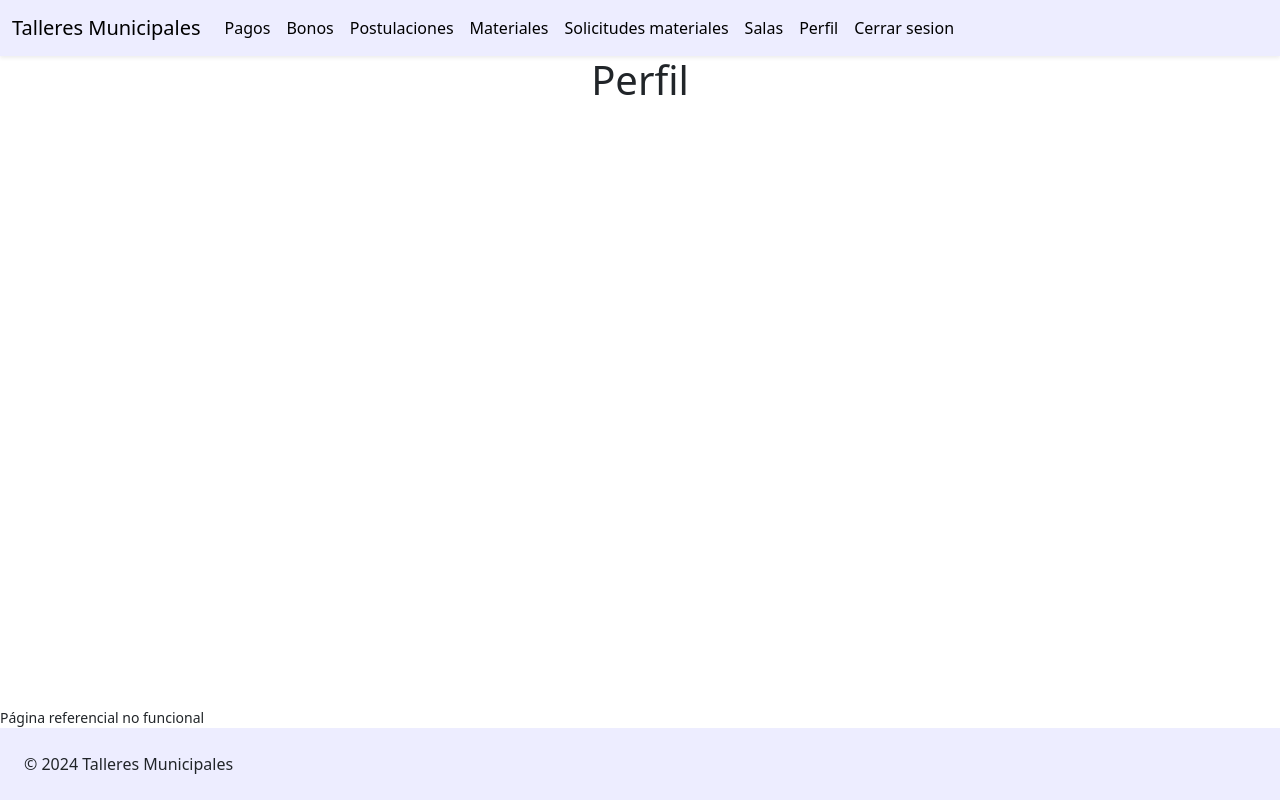
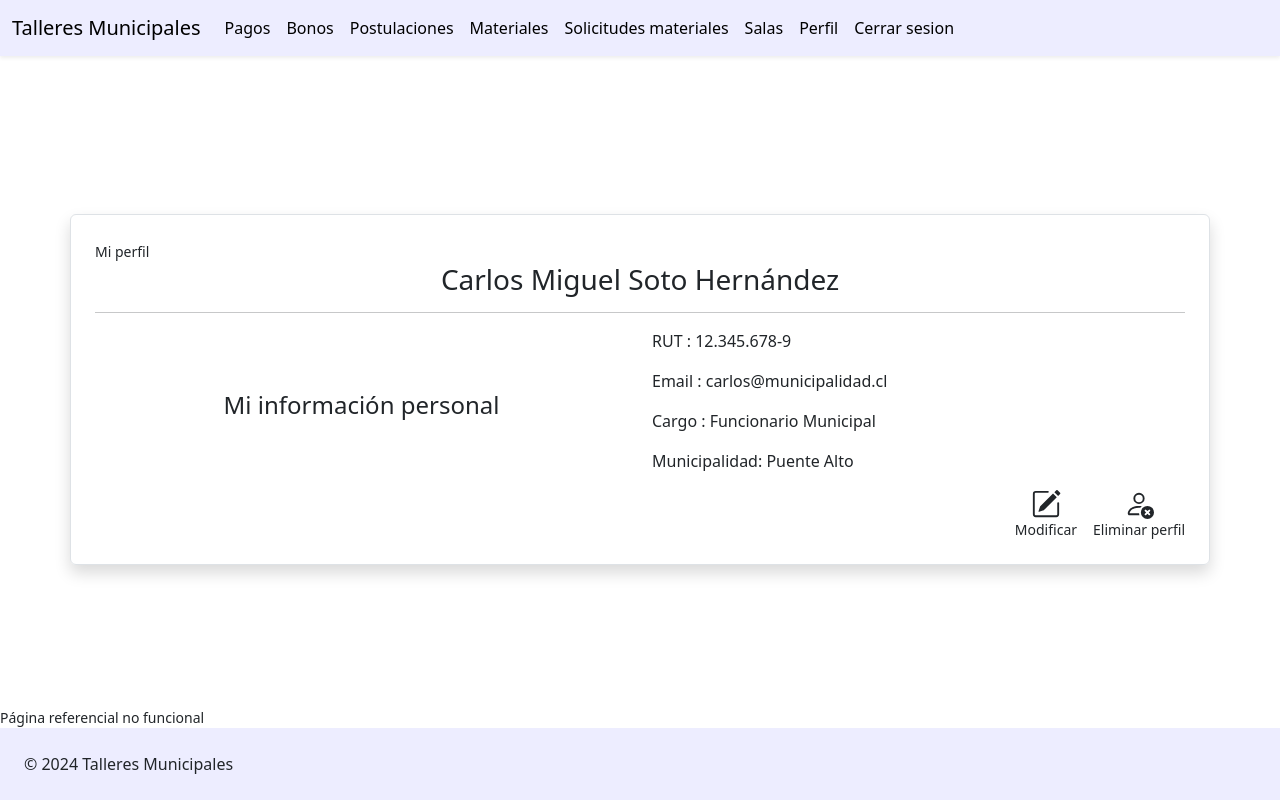
Before and after one commit to Joakosss/TalleresMunicipalidad, a Django app: page /administrador/perfil-admin in a window 1280 px wide. Run offline with Django 5.2, Linux system fonts and the light colour scheme; some libraries are stand-ins or nearby versions.

Commit message:
perfil admin

```diff
--- a/administradorAPP/templates/pages/perfil-admin.html
+++ b/administradorAPP/templates/pages/perfil-admin.html
@@ -2,6 +2,43 @@
 {% block head %}
 
 {% endblock %}
+
 {% block body %}
-    <h1 style="text-align: center;">Perfil</h1>
+<main class="d-flex align-items-center">
+    <article id="miPerfil" class="container border p-4 rounded mt-3 shadow">
+        <small>Mi perfil</small>
+        <div class="text-center">
+            <h3>Carlos Miguel Soto Hernández</h3>
+        </div>
+        <hr />
+        <div class="row">
+            <div class="col-12 col-sm-6 d-flex justify-content-center align-items-center">
+                <h4>Mi información personal</h4>
+            </div>
+            <div class="col-12 col-sm-6">
+                <p>RUT : 12.345.678-9</p>
+                <p>Email : carlos@municipalidad.cl</p>
+                <p>Cargo : Funcionario Municipal</p>
+                <P>Municipalidad: Puente Alto</P>
+            </div>
+        </div>
+
+        <section class="d-flex gap-3 justify-content-end">
+            <div id="btnModificar" class="d-flex flex-column align-items-center">
+                <svg xmlns="http://www.w3.org/2000/svg" width="30" height="30" fill="currentColor" class="bi bi-pencil-square profile-icon" viewBox="0 0 16 16">
+                    <path d="M15.502 1.94a.5.5 0 0 1 0 .706L14.459 3.69l-2-2L13.502.646a.5.5 0 0 1 .707 0l1.293 1.293zm-1.75 2.456-2-2L4.939 9.21a.5.5 0 0 0-.121.196l-.805 2.414a.25.25 0 0 0 .316.316l2.414-.805a.5.5 0 0 0 .196-.12l6.813-6.814z"/>
+                    <path fill-rule="evenodd" d="M1 13.5A1.5 1.5 0 0 0 2.5 15h11a1.5 1.5 0 0 0 1.5-1.5v-6a.5.5 0 0 0-1 0v6a.5.5 0 0 1-.5.5h-11a.5.5 0 0 1-.5-.5v-11a.5.5 0 0 1 .5-.5H9a.5.5 0 0 0 0-1H2.5A1.5 1.5 0 0 0 1 2.5z"/>
+                </svg>
+                <small>Modificar</small>
+            </div>
+            <div id="btnDelete" class="d-flex flex-column align-items-center">
+                <svg xmlns="http://www.w3.org/2000/svg" width="30" height="30" fill="currentColor" class="bi bi-person-x profile-icon" viewBox="0 0 16 16">
+                    <path d="M11 5a3 3 0 1 1-6 0 3 3 0 0 1 6 0M8 7a2 2 0 1 0 0-4 2 2 0 0 0 0 4m.256 7a4.5 4.5 0 0 1-.229-1.004H3c.001-.246.154-.986.832-1.664C4.484 10.68 5.711 10 8 10q.39 0 .74.025c.226-.341.496-.65.804-.918Q8.844 9.002 8 9c-5 0-6 3-6 4s1 1 1 1z"/>
+                    <path d="M12.5 16a3.5 3.5 0 1 0 0-7 3.5 3.5 0 0 0 0 7m-.646-4.854.646.647.646-.647a.5.5 0 0 1 .708.708l-.647.646.647.646a.5.5 0 0 1-.708.708l-.646-.647-.646.647a.5.5 0 0 1-.708-.708l.647-.646-.647-.646a.5.5 0 0 1 .708-.708"/>
+                </svg>
+                <small>Eliminar perfil</small>
+            </div>
+        </section>
+    </article>
+</main>
 {% endblock %}
```
